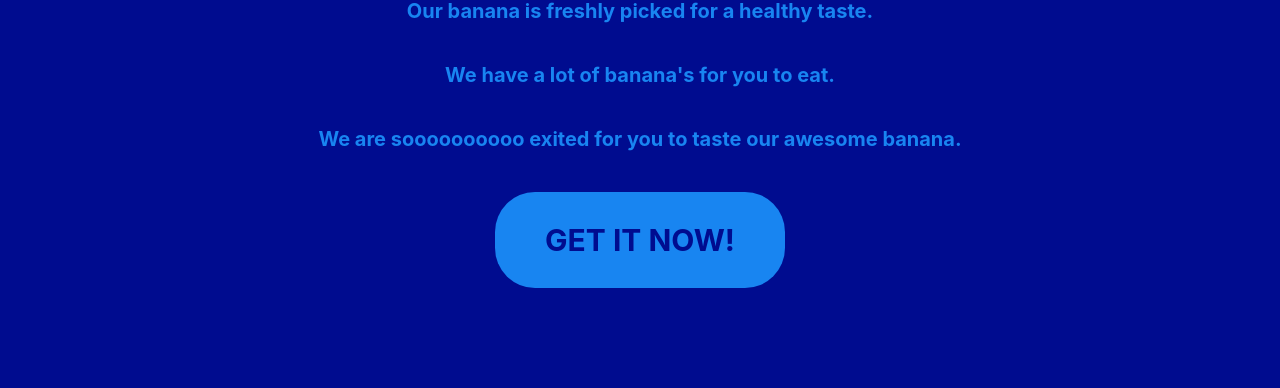
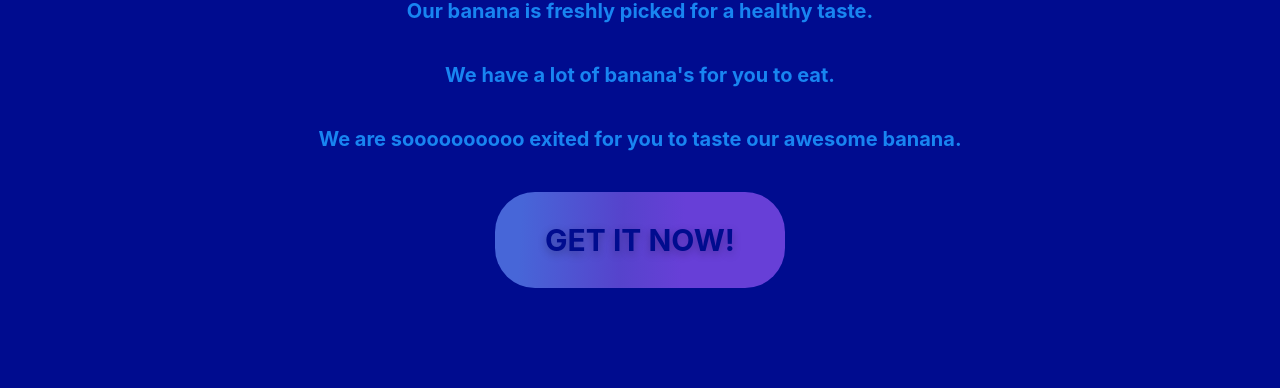
Before and after one commit to BestBanana-ink/BestBanana-ink.github.io, a plain HTML site: page index.html in a window 1280 px wide. Shown: the part 613-1001 px from the top of the page. Drawn offline with Linux system fonts and the light colour scheme.

Commit message:
A update for the button

```diff
--- a/styles.css
+++ b/styles.css
@@ -60,7 +60,8 @@ body {
     font-weight: bold;
     font-size: 30px;
     border: none;
-    background-color: #1885f1;
+    background: linear-gradient(92.88deg, #4766d8 9.16%, #5643CC 43.89%, #673FD7 64.72%);
+    text-shadow: rgba(0, 0, 0, 0.25) 0 3px 8px;
     color: #000c8f;
     transition: 0.5s;
     margin-left: auto;
@@ -72,7 +73,7 @@ body {
 }
 
 .btn:hover {
-    background-color: #008f81;
+    background: linear-gradient(92.88deg, #446cff 9.16%, #634aff 43.89%, #6e39ff 64.72%);
     color: #00ffea;
     cursor: pointer;
 }
```
